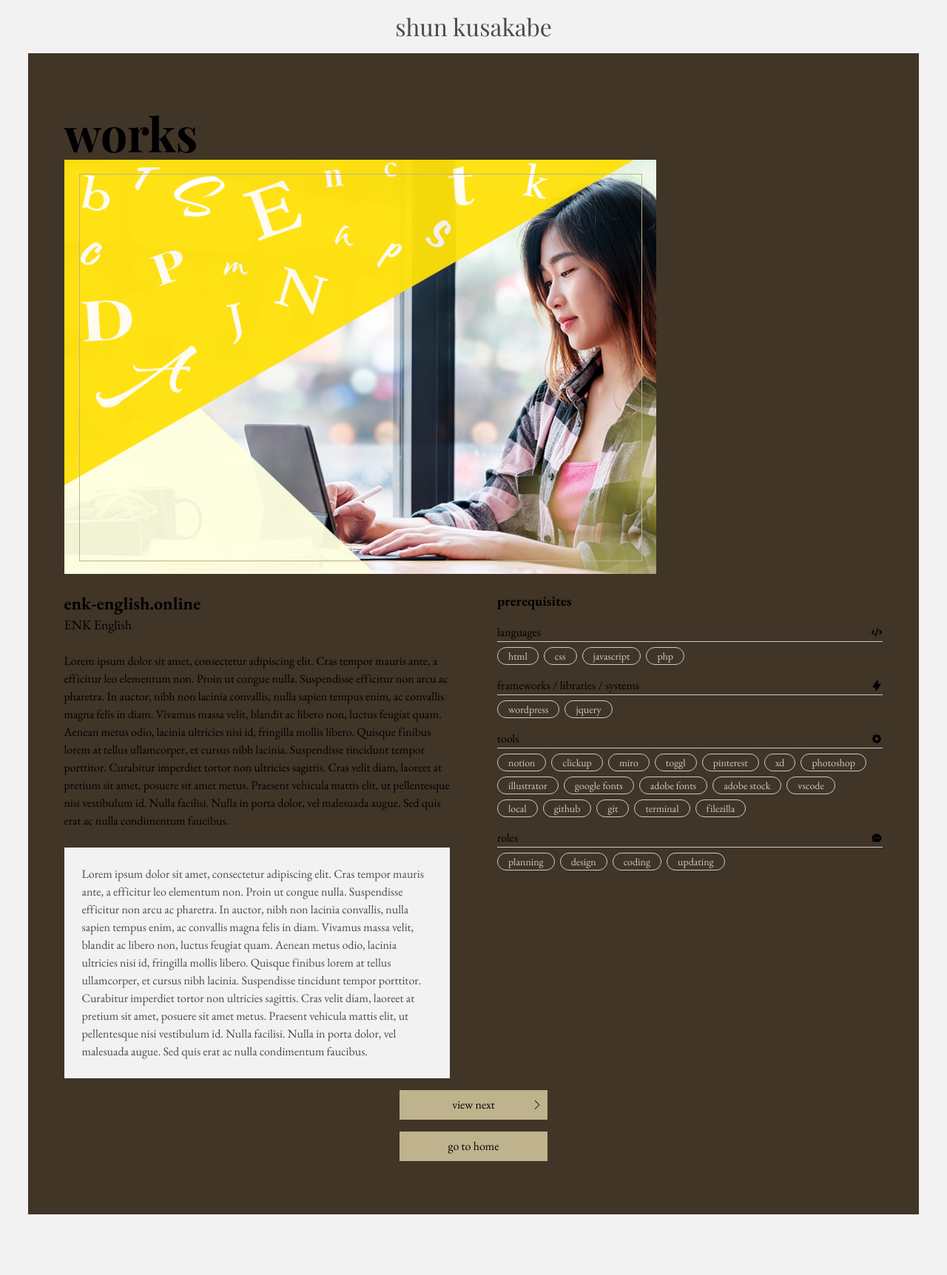
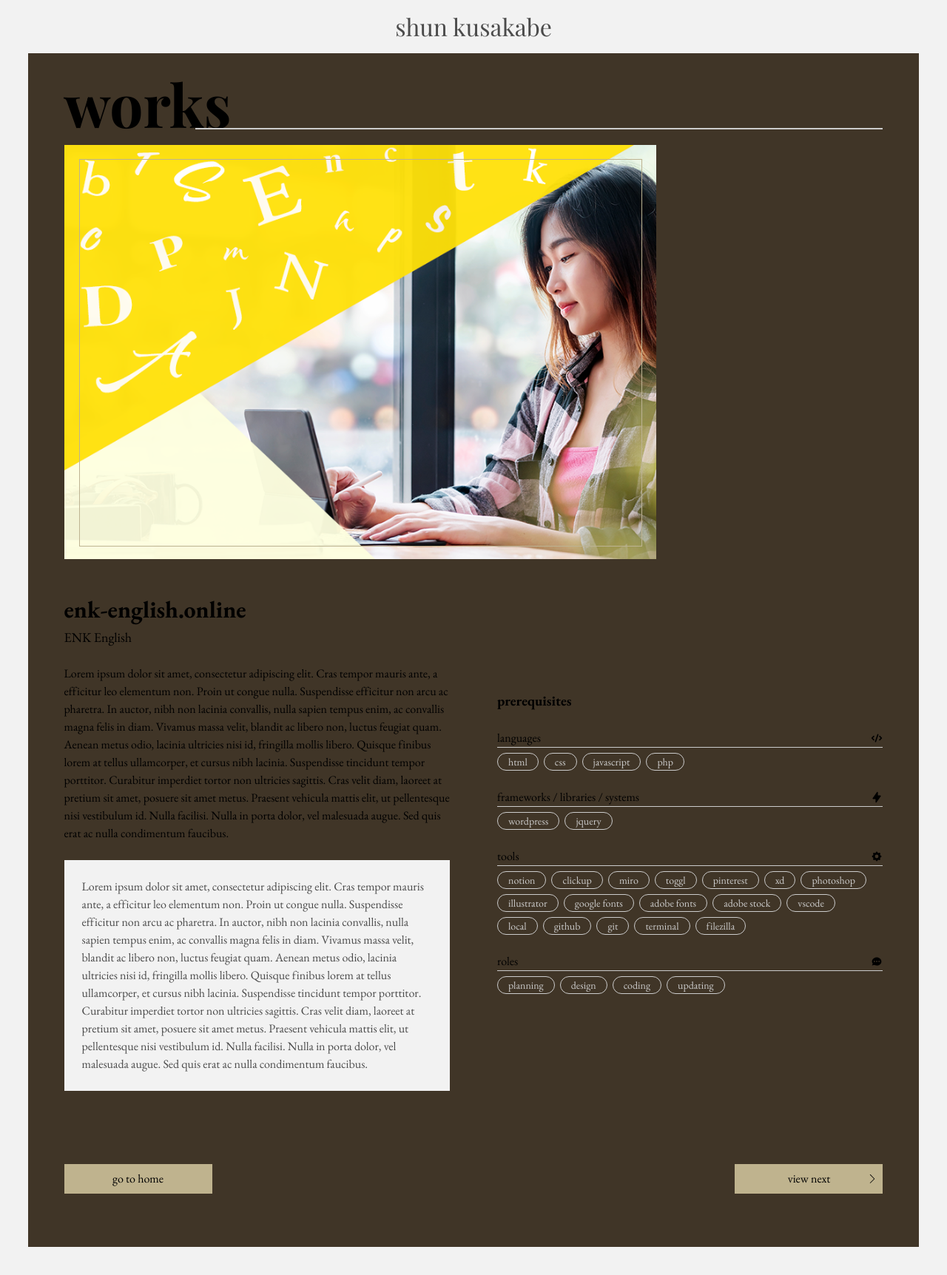
Before and after one commit to shunssv/kusakabe-site, a Next.js app: page /works/enk-english in a window 1280 px wide. Shown: the top 1724 px of the page at 74% size. Built offline with nearby package versions, Linux system fonts and the light colour scheme; a web font is replaced by a local one.

Commit message:
:lipstick: style pc and tab layouts - SHU-67

```diff
--- a/src/pages/works/[id]/Works.module.scss
+++ b/src/pages/works/[id]/Works.module.scss
@@ -1,31 +1,28 @@
 /*================ common ================*/
 .container {
   background-color: #403527;
-}
-
   .title {
       font-size: 2.5rem;
+      margin-bottom: 0.15em;
     }
-
   .informationContainer p {
     margin-top: 1.5em;
   }
-
   .name {
     font-size: 0.875rem;
     font-weight: normal;
   }
-
   .comment {
     background-color: #f2f2f2;
     color: #4b4b4b;
     padding: 1.5em;
   }
+}
 
 .prerequisitesContainer {
   padding-bottom: 20%;
   .prerequisitesItem {
-    padding-top: 1em;
+    padding-top: 1.5em;
     .category {
       border-bottom: solid 0.5px #ccc;
       display: flex;
@@ -50,36 +47,55 @@
 @media screen and (max-width: 520px) {
   .container {
     padding: 5% 4% 25%;
+
+    .title {
+      position: relative;
+      &::after {
+        content: '';
+        display: inline-block;
+        border: solid 0.5px #ccc;
+        width: 64%;
+        position: absolute;
+        bottom: 15%;
+        right: 0;
       }
-
+    }
     .informationContainer {
       padding: 8% 0 20%;
-  }
-
       :is(.domain, .name) {
         text-align: center;
       }
-
       :is(.summary, .comment) {
         font-size: 0.875rem;
       }
-
       .summary {
         padding: 0 4%;
+      }
+    }
   }
 }
 
 /*========= Tablet and PC layout =========*/
 @media screen and (min-width: 521px) {
-  .title {
-    font-size: 4rem;
-  }
+
 }
 
 /*========== Tablet layout only ==========*/
 @media screen and (min-width: 521px) and (max-width: 926px) {
   .container {
     padding: 4% 4% 15%;
+    .title {
+      font-size: 4rem;
+      position: relative;
+      &::after {
+        content: '';
+        display: inline-block;
+        border: solid 0.5px #ccc;
+        width: 72%;
+        position: absolute;
+        bottom: 9px;
+        right: 0;
+      }
     }
     .informationContainer {
       padding: 4% 0 10%;
@@ -88,26 +104,40 @@
       padding-bottom: 10%;
     }
   }
+}
 
 /*============ PC layout only ============*/
 @media screen and (min-width: 927px) {
   .container {
-    padding: 6% 4%;
+    padding: 2% 4% 6%;
+    .title {
+      font-size: 5rem;
+      position: relative;
+      &::after {
+        content: '';
+        display: inline-block;
+        border: solid 0.5px #ccc;
+        width: 84%;
+        position: absolute;
+        bottom: 9px;
+        right: 0;
+      }
+    }
   }
   .detailWrapper {
+    align-items: center;
     display: flex;
-    margin-top: 1.5em;
     gap: 4em;
-
+    margin-top: 3em;
     .informationContainer {
       flex: 1;
       padding: 0;
-
       .domain {
-        font-size: 1.5rem;
+        font-size: 2rem;
       }
       .name {
         font-size: 1.125rem;
+        margin-top: 0.25em;
       }
     }
     .prerequisitesContainer {
@@ -115,4 +145,19 @@
       padding-bottom: 0;
     }
   }
+  .buttonWrapper {
+    display: flex;
+    justify-content: space-between;
+    margin-top: 9%;
+    a {
+      flex-basis: 200px;
+      margin: 0;
+      &:nth-child(1) {
+        order: 2;
       }
+      &:nth-child(2) {
+        order: 1;
+      }
+    }
+  }
+}
--- a/src/pages/works/[id]/index.jsx
+++ b/src/pages/works/[id]/index.jsx
@@ -104,7 +104,7 @@ export default function Works(props) {
             </dl>
           </div>
         </div>
-        <div>
+        <div className={styles.buttonWrapper}>
           <ButtonARight url="/works/2" text="view next" />
           <Button url="/" text="go to home" />
         </div>
```
Lines whose indentation alone changed are shown as unchanged.
